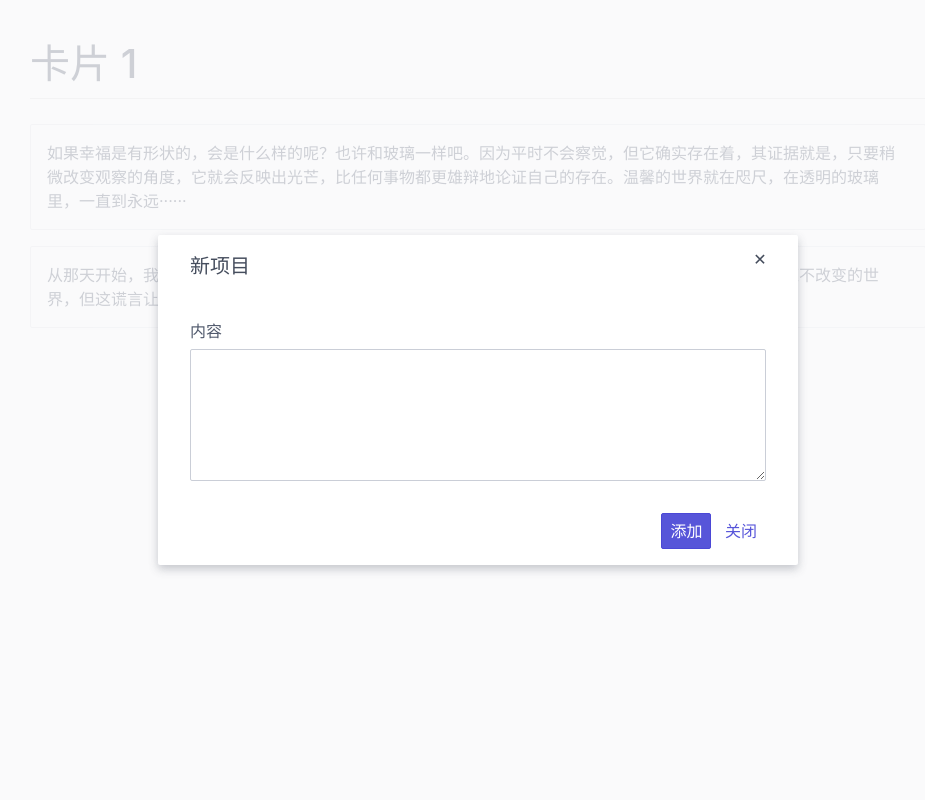
After one commit to sxyazi/segment, a PHP site: template templates/card/show.twig in a window 1280 px wide, after a click on "为卡片添加新项目". The commit adds this page. Shown: the whole page, without its empty margins (162-1087 px from the left). Run offline with PHP 8.4, Linux system fonts and the light colour scheme; the template is opened without the code that fills it, so the values that code supplies are empty; some libraries are stand-ins or nearby versions.

Commit message:
add card layouts

```diff
--- /dev/null
+++ b/public/js/notify.js
@@ -0,0 +1,22 @@
+$.notify = function (text, type) {
+    if (type === undefined) {
+        type = 'success';
+    }
+
+    $('#global-notify').stop().remove();
+    $('<div id="global-notify" class="toast toast-' + type + '">' +
+        '<button class="btn btn-clear float-right"></button>'
+        + text + '</div>')
+
+        .width('auto')
+        .css('top', '20px')
+        .css('right', '20px')
+        .css('position', 'fixed')
+        .appendTo(document.body);
+
+    setTimeout(function () {
+        $('#global-notify').fadeOut(500, function () {
+            $(this).remove();
+        });
+    }, type === 'success' ? 2000 : 3500)
+};
--- a/src/App/Controllers/UserController.php
+++ b/src/App/Controllers/UserController.php
@@ -20,6 +20,7 @@ class  UserController extends Controller
                 return $response->withJson(['code' => 0, 'msg' => '密码错误！']);
             }
 
+            $_SESSION['user'] = $user;
             return $response->withJson(['code' => 1]);
         }
 
--- /dev/null
+++ b/templates/card/show.twig
@@ -0,0 +1,124 @@
+{% extends 'main.twig' %}
+
+{% block head %}
+    <title>卡片 1</title>
+    <style>
+        h1 {
+            margin-bottom: 25px;
+            padding-bottom: 10px;
+            border-bottom: 1px solid #e4e4e4;
+        }
+
+        main {
+            width: 70%;
+            margin: 40px auto;
+        }
+
+        .card-list .card {
+            margin-bottom: 16px;
+        }
+
+        .card-list .card:hover {
+            cursor: pointer;
+            background: #f0f1f4;
+        }
+
+        .card-add-item {
+            padding: 10px;
+            font-size: 18px;
+            margin-top: 100px;
+            text-align: center;
+            border: 1px solid transparent;
+        }
+
+        .card-add-item:hover {
+            cursor: pointer;
+            border: 1px solid #e7e9ed;
+        }
+
+        .card-add-item i {
+            margin-right: 5px;
+        }
+
+        .card-add-item i, .card-add-item a {
+            color: gray;
+            text-decoration: none;
+        }
+    </style>
+{% endblock %}
+
+{% block content %}
+    <main>
+        <h1>卡片 1</h1>
+        <div class="card-list">
+            <div class="card" data-id="1" data-content="如果幸福是有形状的，会是什么样的呢？也许和玻璃一样吧。因为平时不会察觉，但它确实存在着，其证据就是，只要稍微改变观察的角度，它就会反映出光芒，比任何事物都更雄辩地论证自己的存在。温馨的世界就在咫尺，在透明的玻璃里，一直到永远······">
+                <div class="card-body">
+                    如果幸福是有形状的，会是什么样的呢？也许和玻璃一样吧。因为平时不会察觉，但它确实存在着，其证据就是，只要稍微改变观察的角度，它就会反映出光芒，比任何事物都更雄辩地论证自己的存在。温馨的世界就在咫尺，在透明的玻璃里，一直到永远······
+                </div>
+            </div>
+            <div class="card" data-id="2" data-content="从那天开始，我就一直在撒谎，活着是谎言，名字是谎言，经历也是谎言，都是谎言。我早已厌倦了这个毫不改变的世界，但这谎言让人绝望到想放弃都不行了，但我得到了力量。">
+                <div class="card-body">
+                    从那天开始，我就一直在撒谎，活着是谎言，名字是谎言，经历也是谎言，都是谎言。我早已厌倦了这个毫不改变的世界，但这谎言让人绝望到想放弃都不行了，但我得到了力量。
+                </div>
+            </div>
+        </div>
+        <div class="card-add-item">
+            <i class="icon icon-plus"></i> <a href="#modal-add-item">为卡片添加新项目</a>
+        </div>
+    </main>
+
+    <div class="modal" id="modal-add-item">
+        <a href="#close" class="modal-overlay"></a>
+        <div class="modal-container">
+            <div class="modal-header">
+                <a href="#close" class="btn btn-clear float-right"></a>
+                <div class="modal-title h5">新项目</div>
+            </div>
+            <div class="modal-body">
+                <form action="" method="POST">
+                    <div class="form-group">
+                        <label class="form-label" for="add-content">内容</label>
+                        <textarea class="form-input" id="add-content" name="content" rows="5"></textarea>
+                    </div>
+                </form>
+            </div>
+            <div class="modal-footer">
+                <button class="btn btn-primary">添加</button>
+                <a class="btn btn-link" href="#close">关闭</a>
+            </div>
+        </div>
+    </div>
+
+    <div class="modal" id="modal-edit-item">
+        <a href="#close" class="modal-overlay"></a>
+        <div class="modal-container">
+            <div class="modal-header">
+                <a href="#close" class="btn btn-clear float-right"></a>
+                <div class="modal-title h5">编辑项目</div>
+            </div>
+            <div class="modal-body">
+                <form action="" method="POST">
+                    <div class="form-group">
+                        <label class="form-label" for="edit-content">内容</label>
+                        <textarea class="form-input" id="edit-content" name="content" rows="5"></textarea>
+                    </div>
+                    <input type="hidden" id="edit-id" name="id">
+                </form>
+            </div>
+            <div class="modal-footer">
+                <button class="btn btn-primary">保存</button>
+                <a class="btn btn-link" href="#close">关闭</a>
+            </div>
+        </div>
+    </div>
+{% endblock %}
+
+{% block foot %}
+    <script>
+        $('.card-list .card').click(function () {
+            $('#edit-id').val($(this).data('id'));
+            $('#edit-content').val($(this).data('content'));
+            location.hash = '#modal-edit-item';
+        });
+    </script>
+{% endblock %}
--- a/templates/main.twig
+++ b/templates/main.twig
@@ -15,6 +15,7 @@
 {% block content %}{% endblock %}
 
 <script src="/js/jquery.min.js"></script>
+<script src="/js/notify.js"></script>
 {% block foot %}{% endblock %}
 
 </body>
--- a/templates/user/login.twig
+++ b/templates/user/login.twig
@@ -25,7 +25,7 @@
                     <input class="form-input" type="text" name="name" placeholder="用户名">
                 </div>
                 <div class="form-group">
-                    <input class="form-input" type="text" name="password" placeholder="密码">
+                    <input class="form-input" type="password" name="password" placeholder="密码">
                 </div>
                 <div class="form-control text-right">
                     <button class="btn btn-primary">Login</button>
@@ -40,11 +40,11 @@
         $('form').submit(function () {
             $.post('{{ path_for('login') }}', $(this).serialize(), function (res) {
                 if (res.code === 0) {
-                    alert(res.msg);
+                    $.notify(res.msg, 'error');
                     return;
                 }
 
-                location.href = '{{ path_for('home') }}';
+                location.href = '{{ path_for('cards.index') }}';
             });
 
             return false;
```
Also changed, not shown: src/App/Controllers/CardController.php (added, +19 -0 lines), src/App/Controllers/HomeController.php (deleted, +0 -15 lines), src/App/Middleware/mustLogin.php (added, +31 -0 lines), src/routes.php (+6 -2 lines), templates/card/index.twig (added, +95 -0 lines).
